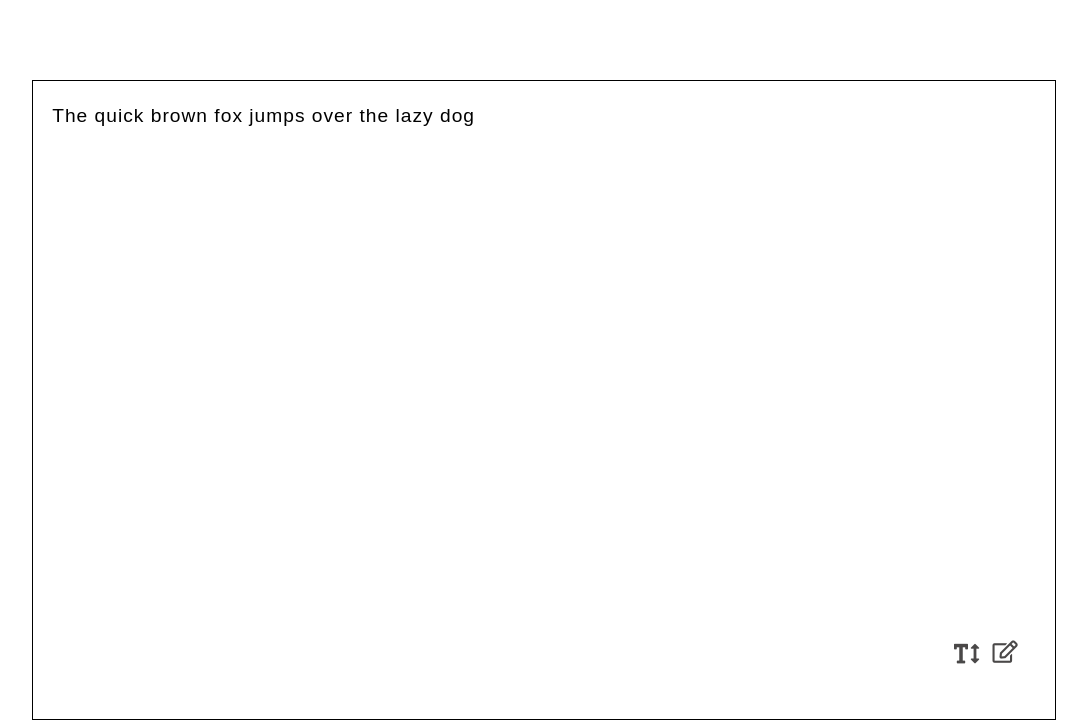
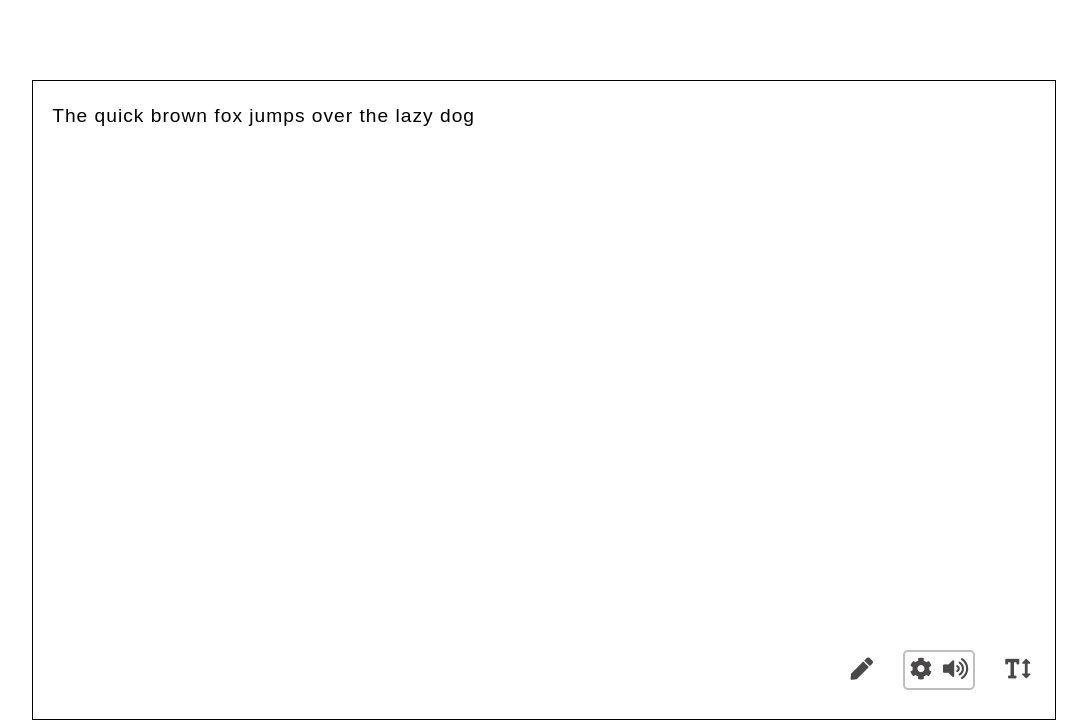
Before and after one commit to DaviDev01/FullBucket, a React (Create React App) app: page / in a window 1280 px wide. Shown: the top 728 px of the page, without its empty margins (96-1183 px from the left). Built offline with nearby package versions, Linux system fonts and the light colour scheme; the HTML template or start-up script is replaced by a standard one.

Commit message:
added voice options and created dictionary component

```diff
--- a/public/index.html
+++ b/public/index.html
@@ -1,6 +1,9 @@
 <!DOCTYPE html>
 <html lang="en">
   <head>
+    <link rel="preconnect" href="https://fonts.googleapis.com">
+    <link rel="preconnect" href="https://fonts.gstatic.com" crossorigin>
+    <link href="https://fonts.googleapis.com/css2?family=Inter:wght@300;400;500;700&display=swap" rel="stylesheet">
     <meta charset="utf-8" />
     <meta name="viewport" content="width=device-width, initial-scale=1" />
     <meta name="theme-color" content="#000000" />
--- /dev/null
+++ b/src/components/Dictionary.js
@@ -0,0 +1,55 @@
+import React, {useEffect, useState, useRef} from 'react'
+
+export default function Dictionary(props) {
+    const [dictionaryData, setDictionaryData] = useState(null)
+    const [coords, setCoords] = useState({x: null, y: null})
+    const [toggleDisplay, setToggleDisplay] = useState(false)
+    const listConRef = useRef(null)
+
+    useEffect( () => {
+        document.body.addEventListener('dblclick', isMyKey)
+    })
+
+    function isMyKey(e) {
+        const selection = window.getSelection()
+        console.log(selection.toString().length)
+
+        if (selection.toString().length > 1) {
+            getDictionaryData(selection)
+            setCoords({x: e.clientX + "px", y: e.clientY + (props.fontSize * 30) + "px"})
+            listConRef.current.focus()
+        }
+
+    }
+    function getDictionaryData(word) {
+        fetch(`https://api.dictionaryapi.dev/api/v2/entries/en/${word}`)
+            .then(resp => resp.json())
+            .then(data => {
+                setDictionaryData(data)
+                setToggleDisplay(true)
+            })
+    }
+    const meanings = dictionaryData !== null ? dictionaryData[0].meanings.map( (meaningObj) => {
+        return meaningObj
+    } ) : null
+
+    const definitionsObjs = []
+
+    const sortingData = meanings !== null ? meanings.forEach( meaning => {
+        const definitionsArray = []
+        meaning.definitions.forEach( (definitionObj, i) => i < 2 ? definitionsArray.push(definitionObj) : null )
+        definitionsObjs.push(...definitionsArray)
+    } ) : null
+
+    const definitionsEls = definitionsObjs !== null ? definitionsObjs.map( (obj) => {
+        return <li className="definition">{obj.definition} <br/> {obj.synonyms.map( (item, i) => i <= 2 && <div className='synonsym'>{item}</div> )}</li>
+    } ) : "no definition"
+
+    return (
+        <button className={`list-container ${!toggleDisplay && 'displayNone'}`} style={{top: coords.y, left: coords.x}} ref={listConRef} onBlur={() => setToggleDisplay(false)}>
+            <ol>
+                {definitionsEls}
+            </ol>
+        </button>
+    )
+}
--- /dev/null
+++ b/src/components/TextToSpeech.js
@@ -0,0 +1,118 @@
+import React, {useEffect, useState} from 'react'
+
+export default function TextToSpeech(props) {
+    let synth = window.speechSynthesis;
+    const [voices, setVoices] = useState(null)
+    const [voicesEl, setVoicesEl] = useState()
+    const [option, setOption] = useState("Google US English");
+    var [inputTxt, setInputTxt] = useState('')
+    const [clicked, setClicked] = useState(false)
+    //const [toRead, setToRead] = useState('');
+    // added another useEffect to fire when toRead is updated:
+    let audioControlsStyle = props.hovered && !clicked ? {marginRight: '55.5px'} : props.hovered && clicked ? {marginRight: '34.5px'} : null
+
+    function handleChange(e) {
+        const {value} = e.target
+        setOption(value)
+    }
+
+    //useEffect( () => {
+       // setSelectedVoice(voices.find( obj => obj.name === option ))
+
+    //}, [option, voices] )
+
+    useEffect( () => {
+        populateVoiceList()
+        document.body.addEventListener('keyup', runTTs)
+        getSelectedText()
+    }, [])
+
+    function getSelectedText() {
+        if (window.getSelection) {
+            setInputTxt(window.getSelection())
+        } else return;
+    }
+
+    function populateVoiceList() {
+        setVoices(
+            synth.getVoices().sort(function (a, b) {
+            const aname = a.name.toUpperCase(), bname = b.name.toUpperCase();
+            if ( aname < bname ) return -1;
+            else if ( aname === bname ) return 0;
+            else return +1;
+            })
+        )
+    }
+
+    useEffect( () => {
+        if (voices !== null) {
+                let optionsEls = [];
+
+                voices.forEach( (item, i) => {
+                    optionsEls.push(
+                    <option
+                        key={item.name}
+                        value={item.name}
+                        className="TTs-option"
+                    >
+                        {`${item.name.replace(item.name.includes('Google') ? 'Google' : 'Microsoft','')}`}
+                    </option>)
+                })
+
+                optionsEls.splice(0, 0, <optgroup label="Google:" className='aptgroup'>)
+                optionsEls.splice(19, 0, </optgroup>)
+                optionsEls.splice(20, 0, <optgroup label="Microsoft:" className='aptgroup'>)
+                optionsEls.splice(voices.length, 0, </optgroup>)
+                setVoicesEl(optionsEls)
+        }
+
+    }, [voices] )
+
+    function speak(){
+        if (inputTxt !== '') {
+        var utterThis = new SpeechSynthesisUtterance(inputTxt);
+
+        utterThis.voice = voices.find( (obj) => obj.name === option)
+        //console.log('selected voice:', voices.find( (obj) => obj.name === option))
+        //utterThis.pitch = pitch.value;
+        //utterThis.rate = rate.value;
+        synth.speak(utterThis);
+      }
+    }
+
+    function runTTs(e) {
+        let char = e.keyCode
+        switch(char) {
+            case 16:
+                document.querySelector('#play').click()
+                //getDictionaryData()
+            break;
+            default:
+            break;
+    }}
+    return (
+            <div
+                className={`controls  ${!clicked &&'maring-top'}` }
+                style={audioControlsStyle}
+            >
+                <select
+                    onBlur={() => setClicked(false)}
+                    value={option}
+                    onChange={handleChange}
+                    name='option'
+                    className={`TTS-select ${!clicked && 'displayNone'}`}
+                >
+                    {voicesEl}
+                </select>
+                <i className={`fas fa-cog TTS-settingsIcon`} onClick={() => setClicked(prev => !prev)}></i>
+                <button
+                    id="play"
+                    type="submit"
+                    onClick={() => speak()}
+                    className='TTS-speakerIcon'
+                >
+                    <i className="fas fa-volume-up"></i>
+                </button>
+            </div>
+    )
+}
--- a/src/components/Typing.js
+++ b/src/components/Typing.js
@@ -1,5 +1,6 @@
 import React, {useState, useEffect, useRef} from "react"
-import {runTTs} from "../textToSpeech"
+import TextToSpeech from "./TextToSpeech"
+import Dictionary from "./Dictionary"
 
 function Typing() {
     const [sample, setSample] = useState('The quick brown fox jumps over the lazy dog')
@@ -28,11 +29,20 @@ function Typing() {
         step={.1}
         onChange={handleFontChange}
         onMouseLeave={() => {
-            setHovered(false)
-            setFocus()
-            setSIFocus()
+            setTimeout(() => {
+                setHovered(false)
+            }, 1000);
         }}
     />
+    const settings  =
+    <div className="settings">
+        <i
+            className={`${showEditor ? 'fas fa-check' : 'fas fa-pen'} ${showEditor && 'typing--btn__check'} editIcon`}
+            onClick={toggleEditor}
+        ></i>
+        <TextToSpeech hovered={hovered}/>
+        {adjustFontEl}
+    </div>
 
     function handleChange(e) {
         const {value} = e.target
@@ -52,8 +62,6 @@ function Typing() {
 
     useEffect( () => {
         setFocus()
-        document.body.addEventListener('keyup', runTTs)
-        return () => document.body.RemoveEventListener('keyup', runTTs)
     }, [] )
 
     function handleSample(e) {
@@ -102,21 +110,21 @@ function Typing() {
         })
     } , [userInputWriting])
 
-
-
     return (
         <main className="typing">
-            <div className="typing--sampleArea">
+            <div
+                className="typing--sampleArea"
+            >
                 <div
                     style={TAfontSize}
-                    onClick={setFocus}
+
                     className={
                         `typing--sampleDisplay ${showEditor ?
                         'displayNone' :  focusSampleDisplay ?
                         'focusedBorder' :  'unFocusedBorder' }`
                     }
                 >
-                    {sampleState}
+                    <p onClick={setFocus}>{sampleState}</p>
                 </div>
                 <textarea
                     style={TAfontSize}
@@ -129,14 +137,9 @@ function Typing() {
                     onClick={() => setHovered(false)}
                     value={sample}
                 />
-                <button
-                    className={`typing--btn ${showEditor && 'typing--btn__check'}`}
-                    onClick={toggleEditor}
-                >
-                    <i className={`${showEditor ? 'far fa-check-square' : 'far fa-edit'} editIcon`}></i>
-                </button>
-                {adjustFontEl}
+                {settings}
             </div>
+
             <textarea
                 ref={inputFocus}
                 className="typing--userInput"
@@ -147,6 +150,7 @@ function Typing() {
                 onFocus={() => setFocusSampleDisplay(true)}
                 onBlur={() => setFocusSampleDisplay(false)}
             />
+            <Dictionary fontSize={fontSize}/>
         </main>
     )
 }
--- a/src/index.css
+++ b/src/index.css
@@ -1,7 +1,9 @@
 html, body {
+    margin: 0;
+    padding: 0;
 }
 
-* {box-sizing: border-box; margin: 0; /*border: red solid .1px;*/}
+* {box-sizing: border-box; margin: 0;}
 
 .greenText {
     background-color: rgb(182, 252, 182);
@@ -73,20 +75,6 @@ html, body {
     border: solid rgb(29, 27, 27) 1px;
 }
 
-.typing--btn {
-    position: absolute;
-    top: 80vh;
-    right: 13vw;
-    padding: .1em 0 0em 2em;
-    background-color: transparent;
-    border: none;
-}
-
-.typing--btn__check {
-    padding-top: .17em;
-    padding-right: .234em;
-}
-
 .displayBlock {
     display: block;
 }
@@ -106,11 +94,8 @@ html, body {
 
 input[type='range'] {
     -webkit-appearance: none;
-    position: absolute;
     transform: rotate(-90deg);
     width: 100px;
-    top: 75.6vh;
-    right: 13vw;
 }
 
 .rangeFont::-webkit-slider-runnable-track {
@@ -133,16 +118,16 @@ input[type='range'] {
     background: rgb(29, 27, 27);
 }
 
-.fa-text-height {
+.rangeFont {
     position: absolute;
-    top: 80.35vh;
-    right: 16vw;
-    font-size: 1.45rem;
-
+    right: -2.9em;
+    top: .2em;
 }
 
 .editIcon,
-.fa-text-height {
+.fa-text-height,
+.TTS-speakerIcon,
+.TTS-settingsIcon {
     cursor: pointer;
     font-size: 1.4rem;
     color: rgb(29, 27, 27);
@@ -150,10 +135,121 @@ input[type='range'] {
 }
 
 .editIcon:hover,
-.fa-text-height:hover {
+.fa-text-height:hover,
+.TTS-speakerIcon:hover,
+.TTS-settingsIcon:hover,
+.TTS-select:hover {
     opacity: 1;
 }
 
 span {
     white-space: pre-wrap;
 }
+
+
+
+.settings {
+    position: absolute;
+    top: 78%;
+    right: 12%;
+    display: flex;
+    align-items: flex-end;
+    justify-content: space-between;
+    width: 180px;
+    height: 68px;
+}
+
+.settings > * {
+    margin-bottom: 12px;
+}
+
+
+.controls {
+    border: 2px rgba(0, 0, 0, 0.253) solid;
+    padding: .3em;
+    border-radius: 5px;
+    display: grid;
+    grid-template-columns: repeat(2, 1fr);
+    align-content: center;
+    gap: 0.5em;
+    align-self: flex-start;
+}
+
+
+.TTS-speakerIcon {
+    background: none;
+    border: none;
+    text-align: right;
+    padding: 0 0 0 0;
+}
+
+.TTS-settingsIcon {
+    text-align: left;
+    padding: 1px 0 0 0;
+}
+
+.TTS-select {
+    width: 100px;
+    font-size: .7rem;
+    grid-column: 1/span 2;
+    color: rgb(0, 0, 0);
+    cursor: pointer;
+    border: solid rgba(29, 27, 27, 0.801) 2px;
+    border-radius: 2px;
+    opacity: .8;
+}
+
+.TTs-option {
+    font-family: 'Inter', sans-serif;
+    font-weight: 500;
+}
+
+.aptgroup {
+    text-align: left;
+    font-size: .7rem;
+    font-weight: 700;
+    text-transform: uppercase;
+}
+
+.maring-top {
+    align-self: flex-end;
+    margin: 2.3px;
+}
+
+.list-container {
+    width: 30%;
+    background-color: #fff;
+    padding: 1em 0;
+    box-shadow: 2px 2px 15px 5px rgba(0, 0, 0, 0.103);
+    border: none;
+    border-radius: .7em;
+    position: absolute;
+    text-align: left;
+}
+
+.list-container:focus {
+    outline: none;
+}
+
+.definition {
+    font-family: 'Inter', sans-serif;
+    font-size: .7rem;
+    color: #4A4A4A;
+    margin-top: 1em;
+}
+
+.definition:first-child {
+    margin-top: 0;
+}
+
+.synonsym {
+    width: fit-content;
+    display: inline-block;
+    margin: .7em .7em 0em 0;
+    padding: .45em .6em;
+    border-radius: .2em;
+    font-weight: 700;
+    background-color: #e7e7e7cc;
+    color: #03C197;
+    letter-spacing: 1px;
+}
```
Also changed, not shown: src/textToSpeech.js (deleted, +0 -34 lines).
